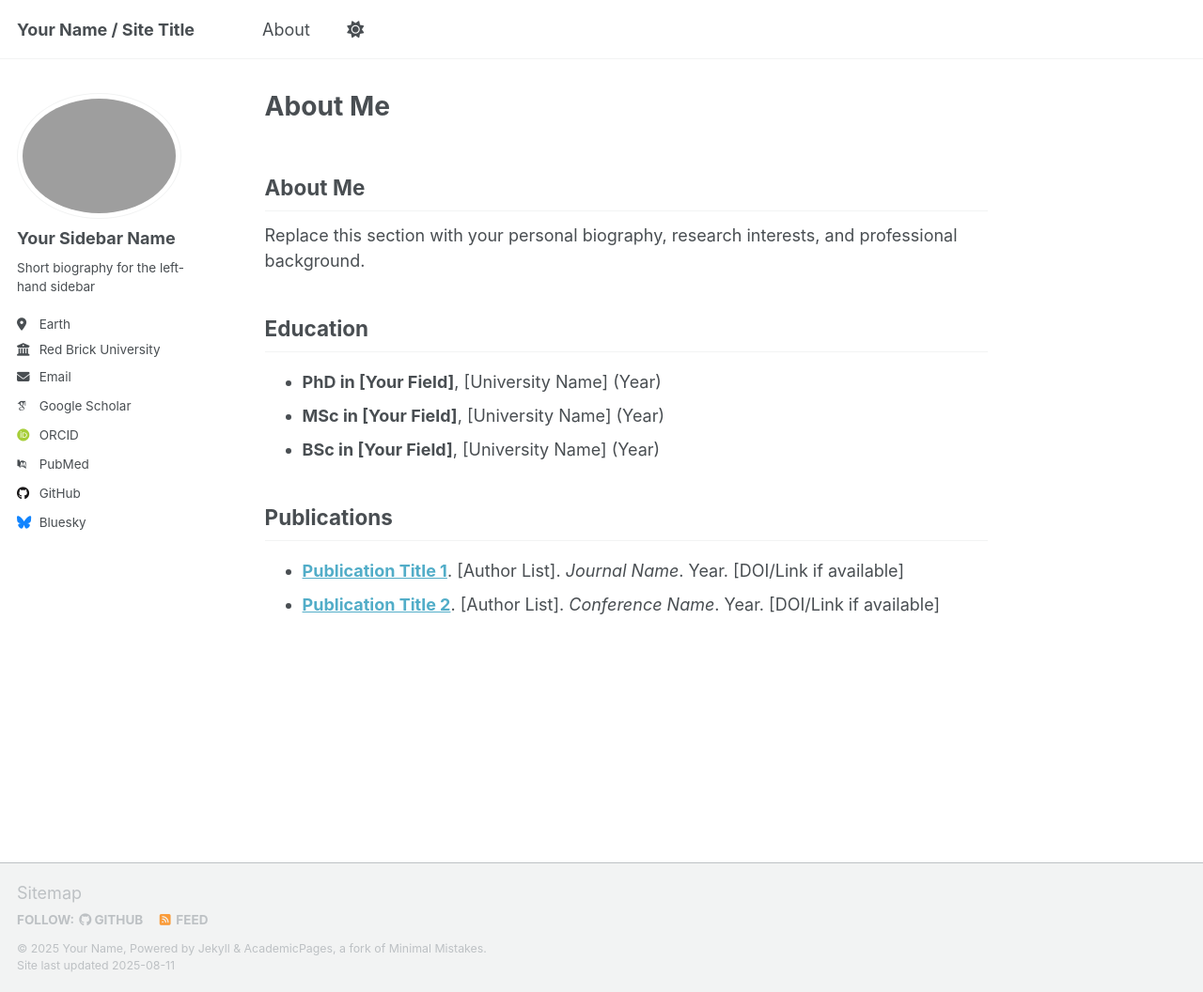
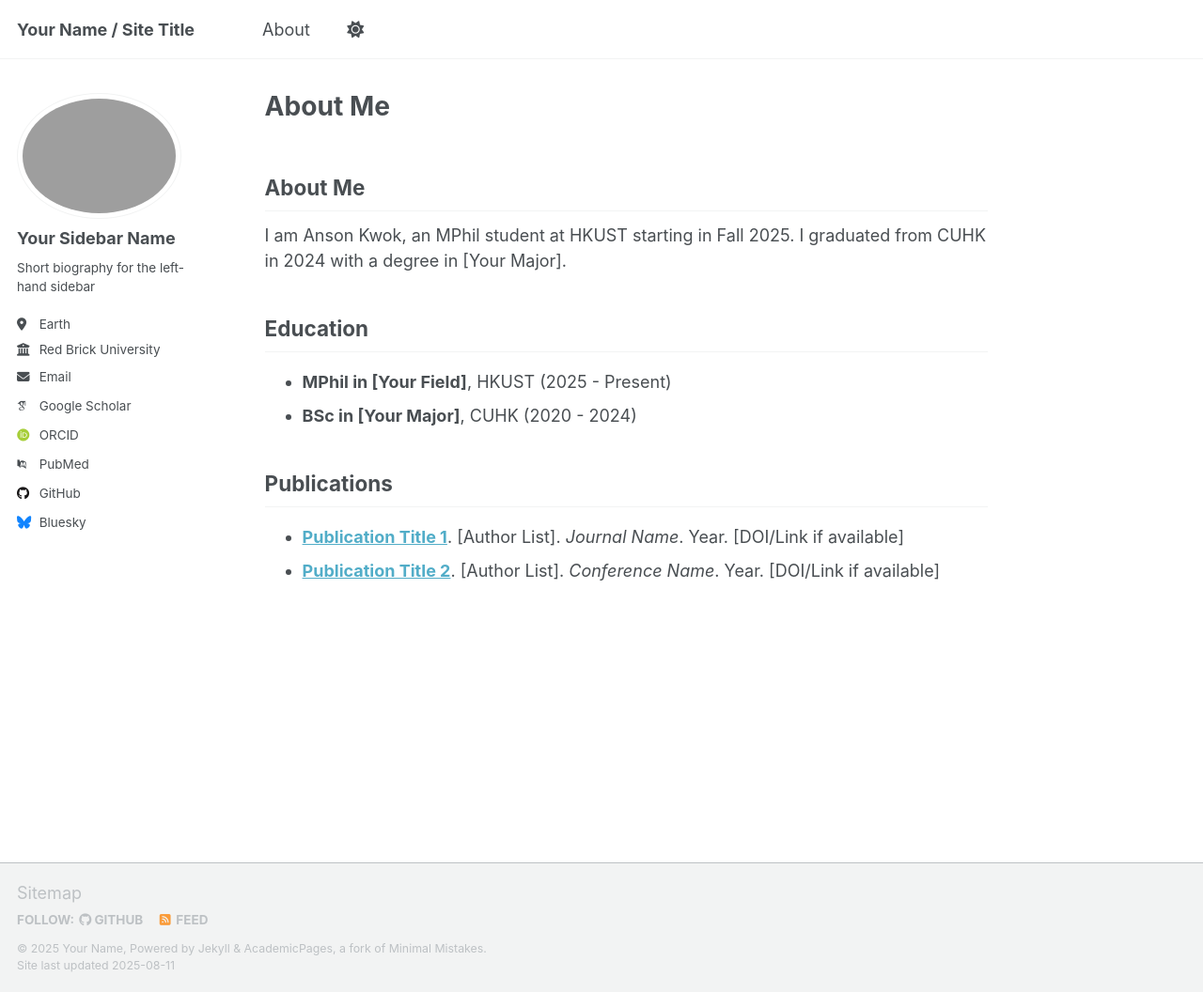
Before and after one commit to ansonk4/ansonk4.github.io, a Jekyll site: the page built from _pages/about.md, in a window 1280 px wide and 1056 px high. Shown: the whole window at 94% size. Built offline with Jekyll 4.4.1, drawn with Linux system fonts in a browser that asks for light colours; some web fonts are replaced; a script that is not in the unit is left out.

Commit message:
Update About Me section and education details

```diff
--- a/_pages/about.md
+++ b/_pages/about.md
@@ -6,13 +6,12 @@ author_profile: true
 
 ## About Me
 
-Replace this section with your personal biography, research interests, and professional background.
+I am Anson Kwok, an MPhil student at HKUST starting in Fall 2025. I graduated from CUHK in 2024 with a degree in [Your Major].
 
 ## Education
 
-* **PhD in [Your Field]**, [University Name] (Year)
-* **MSc in [Your Field]**, [University Name] (Year)
-* **BSc in [Your Field]**, [University Name] (Year)
+* **MPhil in [Your Field]**, HKUST (2025 - Present)
+* **BSc in [Your Major]**, CUHK (2020 - 2024)
 
 ## Publications
 
```
